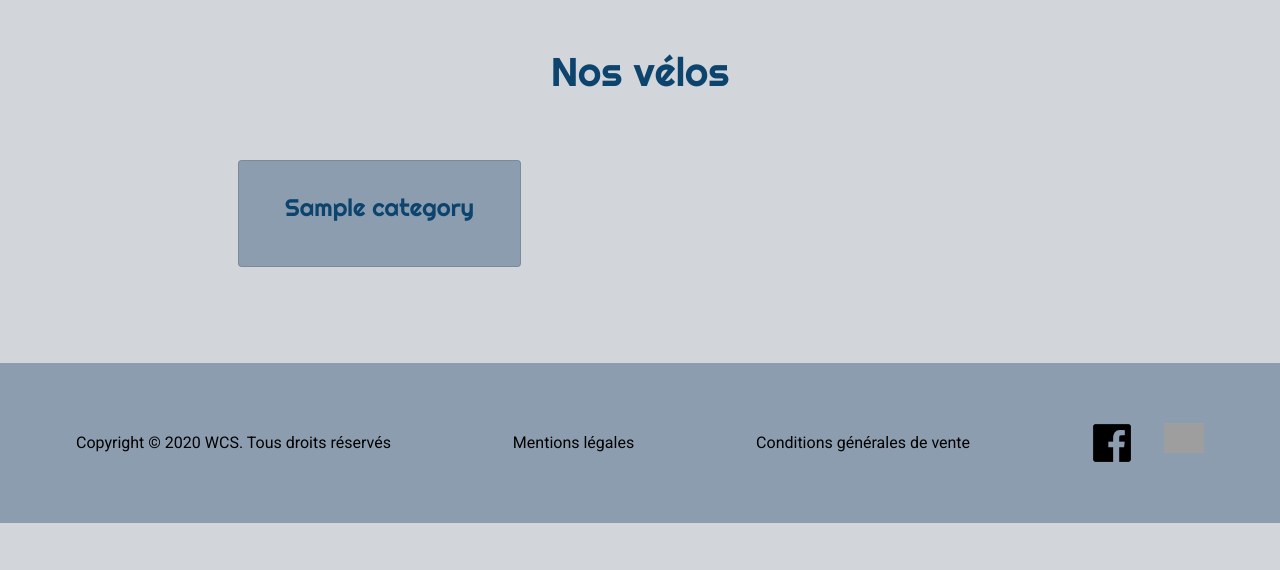
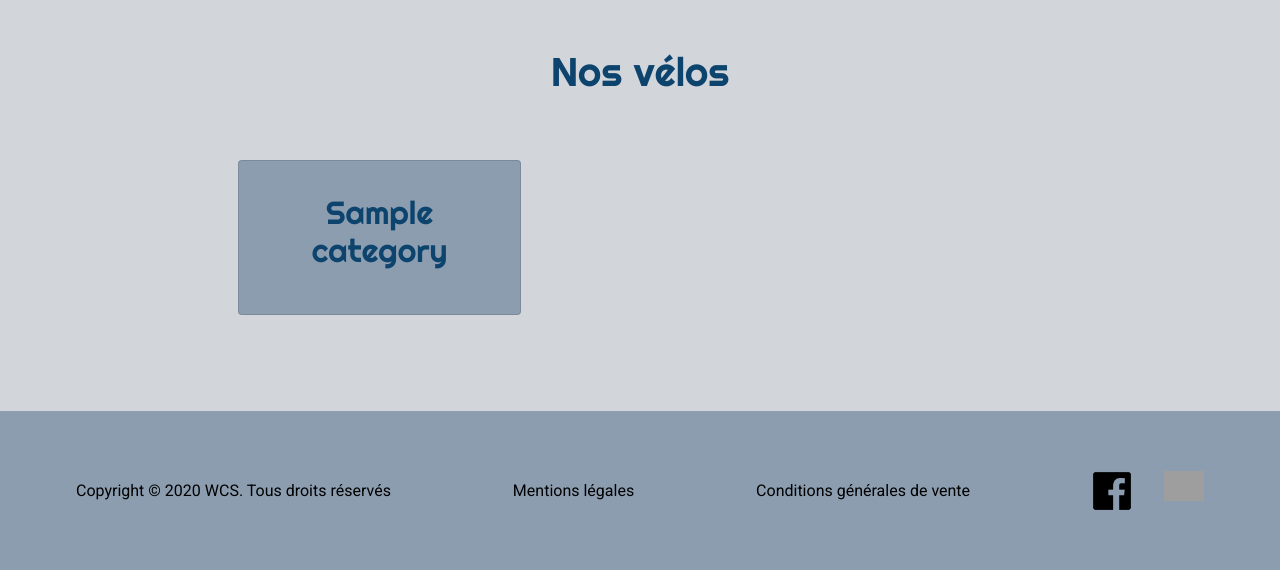
Before and after one commit to WildCodeSchool/orleans-php-202009-project-dfj-location, a PHP site: template src/View/Category/index.html.twig in a window 1280 px wide. Shown: the part 80-650 px from the top of the page. Run offline with PHP 8.4, Linux system fonts and the light colour scheme; the template is opened without the code that fills it: most values are stand-ins (such as "Sample title", 1, 10 or a date in 2020); some libraries are stand-ins or nearby versions; grey boxes are pictures that could not be loaded.

Commit message:
Changed h4 to h2 for categories

```diff
--- a/src/View/Category/index.html.twig
+++ b/src/View/Category/index.html.twig
@@ -10,9 +10,9 @@
             {% for category in categories %}
             <div class="col-lg-3 offset-lg-2 col-md-6 col-sm-12">
                 <div class="card link mt-3 mb-5">
-                    <a class="nav-link" href="/bicycle/category/{{ category.name }}">
+                    <a class="nav-link" href="/bicycle/category/{{ category.id }}">
                         <span class="card-body">
-                            <h4 class="card-title text-center align-middle">{{ category.name }}</h4>
+                            <h2 class="card-title text-center align-middle">{{ category.name }}</h2>
                         </span>
                     </a>
                 </div>
```
